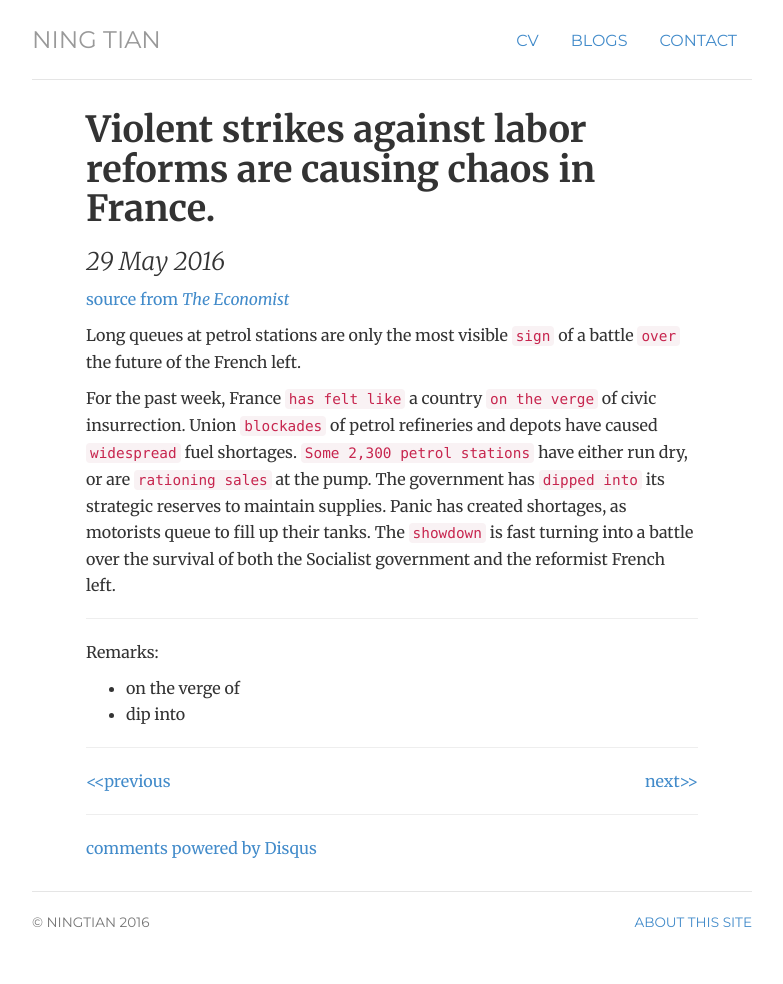
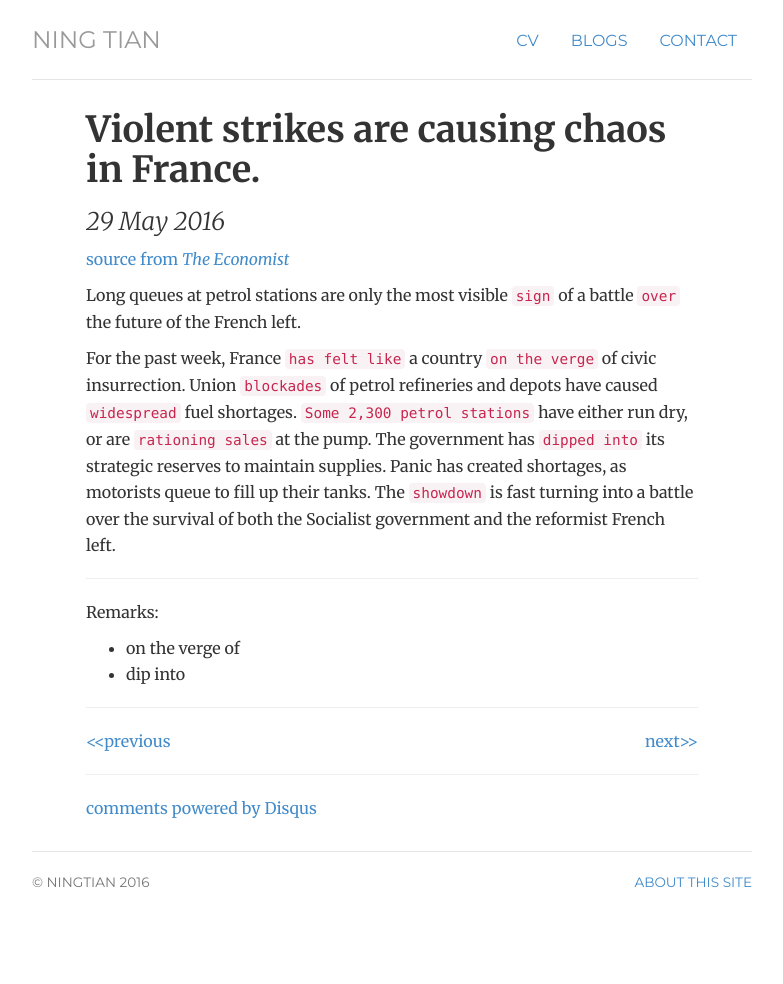
Before and after one commit to ningtian/ningtian.github.io, a Jekyll site: the page built from _posts/2016-05-29-ning-tian-launched.md, in a window 1280 px wide. Shown: the whole page, without its empty margins (248-1031 px from the left). Built offline with Jekyll 4.4.1, drawn with Linux system fonts in a browser that asks for light colours; comment, search, counter and statistics services are not loaded; after the commit the page ends 944 px from its top, so only the background shows below that.

Commit message:
Update 2016-05-29-ning-tian-launched.md

```diff
--- a/_posts/2016-05-29-ning-tian-launched.md
+++ b/_posts/2016-05-29-ning-tian-launched.md
@@ -1,6 +1,6 @@
 ---
 layout: post
-title: "Violent strikes against labor reforms are causing chaos in France."
+title: "Violent strikes are causing chaos in France."
 ---
 
 [source from <em>The Economist</em>][link]
```
